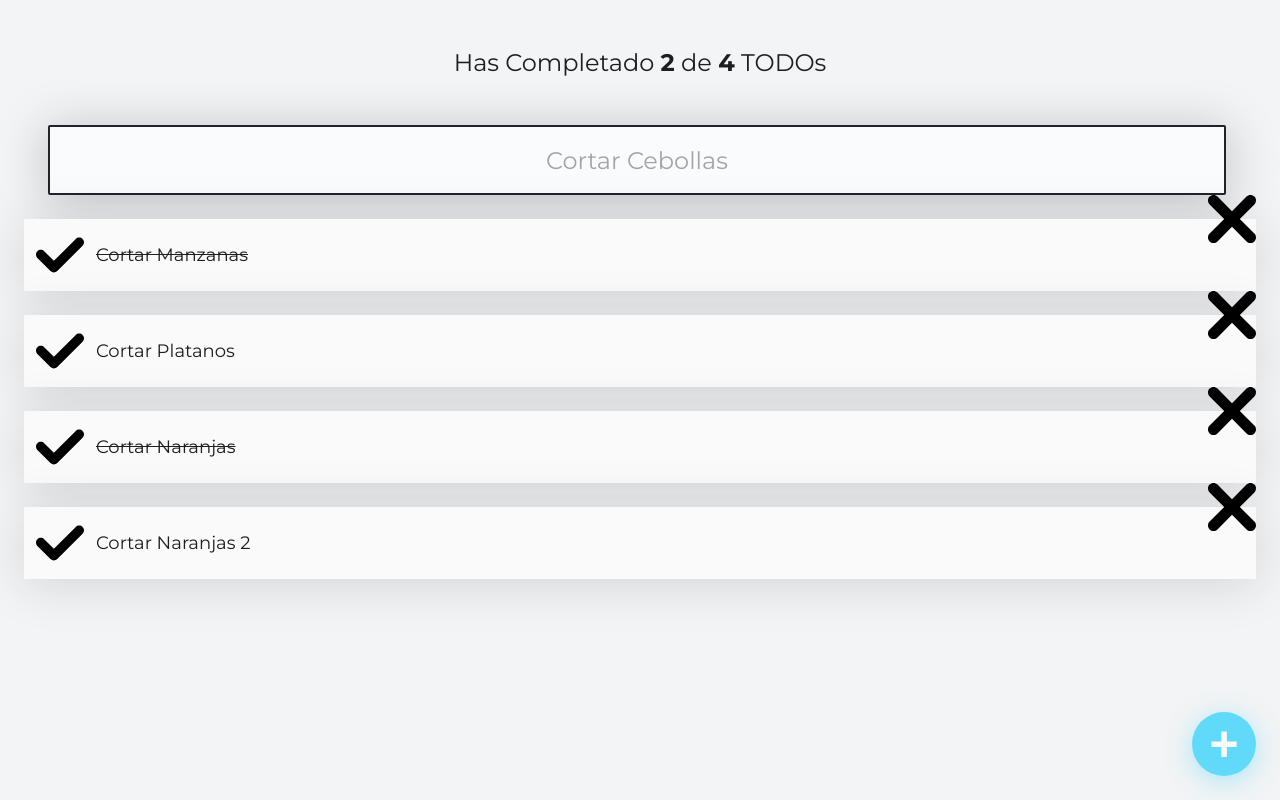
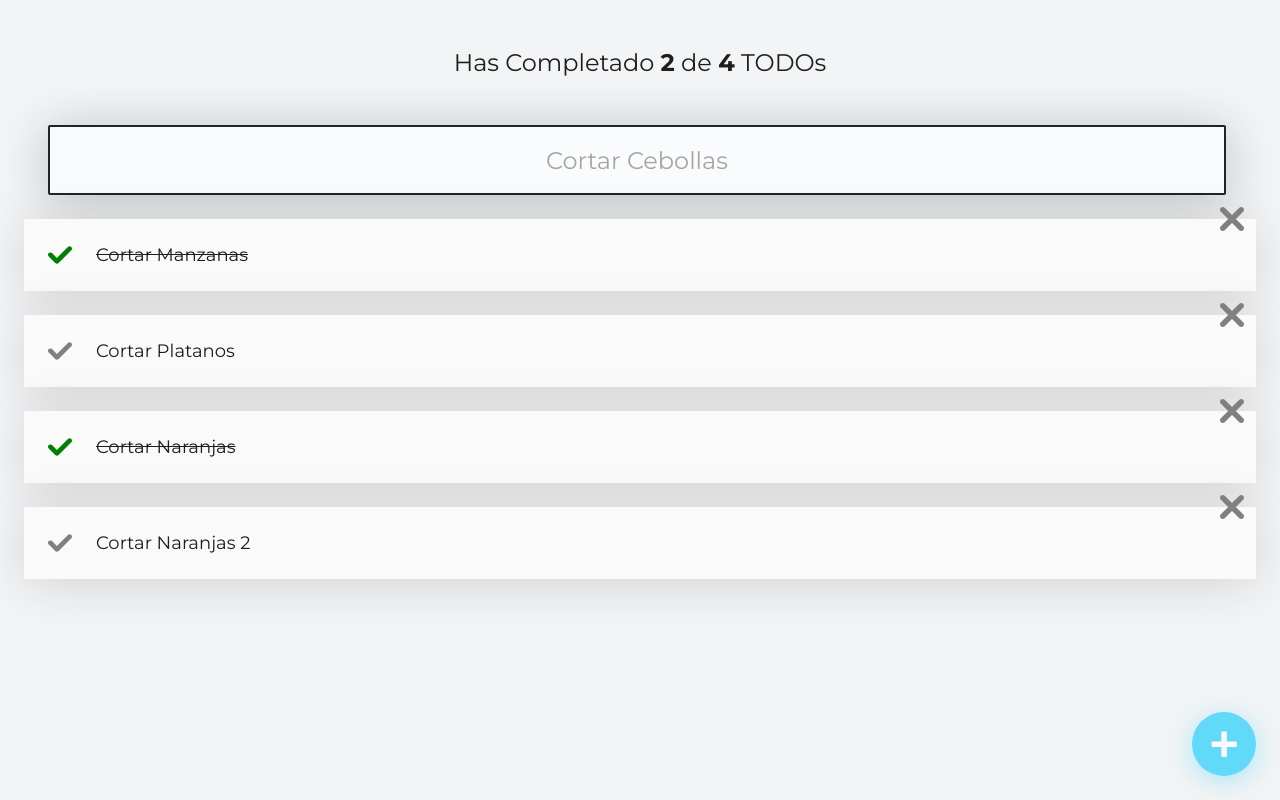
Before and after one commit to fdofonseca/platzi-react-js, a React (Create React App) app: page / in a window 1280 px wide. Built offline with nearby package versions, Linux system fonts and the light colour scheme.

Commit message:
Icons SVG Hover + Events

```diff
--- a/src/CompleteIcon.js
+++ b/src/CompleteIcon.js
@@ -1,8 +1,13 @@
 import React from 'react';
 import { TodoIcon } from './TodoIcon';
 
-function CompleteIcon(){
-    return (<TodoIcon type="check" color="gray" />);
+function CompleteIcon({ completed, onComplete }) {
+    return (
+        <TodoIcon
+            type="check"
+            color={completed ? 'green' : 'gray'}
+            onClick={onComplete}
+        />);
 }
 
-export {CompleteIcon}
+export { CompleteIcon }
--- a/src/DeleteIcon.js
+++ b/src/DeleteIcon.js
@@ -1,8 +1,8 @@
 import React from 'react';
 import { TodoIcon } from './TodoIcon';
 
-function DeleteIcon() {
-    return (<TodoIcon type="delete" color="red" />);
+function DeleteIcon({ onDelete }) {
+    return (<TodoIcon type="delete" color="gray" onClick={onDelete} />);
 }
 
 export { DeleteIcon }
--- /dev/null
+++ b/src/TodoIcon.css
@@ -0,0 +1,41 @@
+.Icon-container {
+    cursor: pointer;
+    display: flex;
+    justify-content: center;
+    align-items: center;
+    height: 48px;
+    width: 48px;
+    font-size: 24px;
+    font-weight: bold;
+    /* background-color: #CCC; */
+  }
+
+  .Icon-container-check {
+    position: absolute;
+    left: 12px;
+  }
+  .Icon-container-check--active {
+    color: #4caf50;
+  }
+
+  .Icon-container-delete {
+    position: absolute;
+    top: -24px;
+    right: 0;
+  }
+  .Icon-container-delete:hover {
+    color: red;
+  }
+
+  .Icon-svg {
+    width: 24px;
+    height: 24px;
+  }
+
+  .Icon-container-delete:hover .Icon-svg {
+    fill: red;
+  }
+
+  .Icon-container-check:hover .Icon-svg {
+    fill: green;
+  }
--- a/src/TodoIcon.js
+++ b/src/TodoIcon.js
@@ -1,15 +1,19 @@
 import { ReactComponent as CompleteSVG } from "./assets/complete-icon.svg";
 import { ReactComponent as DeleteSVG } from "./assets/delete-icon.svg";
+import './TodoIcon.css';
 
 const iconTypes = {
-    "check": <CompleteSVG />,
-    "delete": <DeleteSVG />
+    "check": (color) => <CompleteSVG className="Icon-svg" fill={color} />,
+    "delete": (color) => <DeleteSVG className="Icon-svg" fill={color} />
 };
 
-function TodoIcon({ type }) {
+function TodoIcon({ type, color, onClick }) {
     return (
-        <span className={`Icon Icon-svg Icon-${type}`}>
-            {iconTypes[type]}
+        <span
+        className={`Icon-container Icon-container-${type}`}
+        onClick={onClick}
+        >
+            {iconTypes[type](color)}
         </span>
     )
 }
--- a/src/TodoItem.css
+++ b/src/TodoItem.css
@@ -18,32 +18,3 @@
   .TodoItem-p--complete {
     text-decoration: line-through;
   }
-
-  .Icon {
-    cursor: pointer;
-    display: flex;
-    justify-content: center;
-    align-items: center;
-    height: 48px;
-    width: 48px;
-    font-size: 24px;
-    font-weight: bold;
-    /* background-color: #CCC; */
-  }
-
-  .Icon-check {
-    position: absolute;
-    left: 12px;
-  }
-  .Icon-check--active {
-    color: #4caf50;
-  }
-
-  .Icon-delete {
-    position: absolute;
-    top: -24px;
-    right: 0;
-  }
-  .Icon-delete:hover {
-    color: red;
-  }
--- a/src/TodoItem.js
+++ b/src/TodoItem.js
@@ -5,11 +5,9 @@ import { DeleteIcon } from './DeleteIcon.js';
 function TodoItem(props) {
     return (
         <li className='TodoItem'>
-            <CompleteIcon />
-            {/* <span onClick={props.onComplete} className={`Icon Icon-check ${props.completed && "Icon-check--active"}`}>V</span> */}
+            <CompleteIcon completed={props.completed} onComplete={props.onComplete} />
             <p className={`TodoItem-p ${props.completed && "TodoItem-p--complete"}`}>{props.text}</p>
-            {/* <span onClick={props.onDelete} className='Icon Icon-delete'>X</span> */}
-            <DeleteIcon />
+            <DeleteIcon onDelete={props.onDelete} />
         </li>
     );
 }
```
